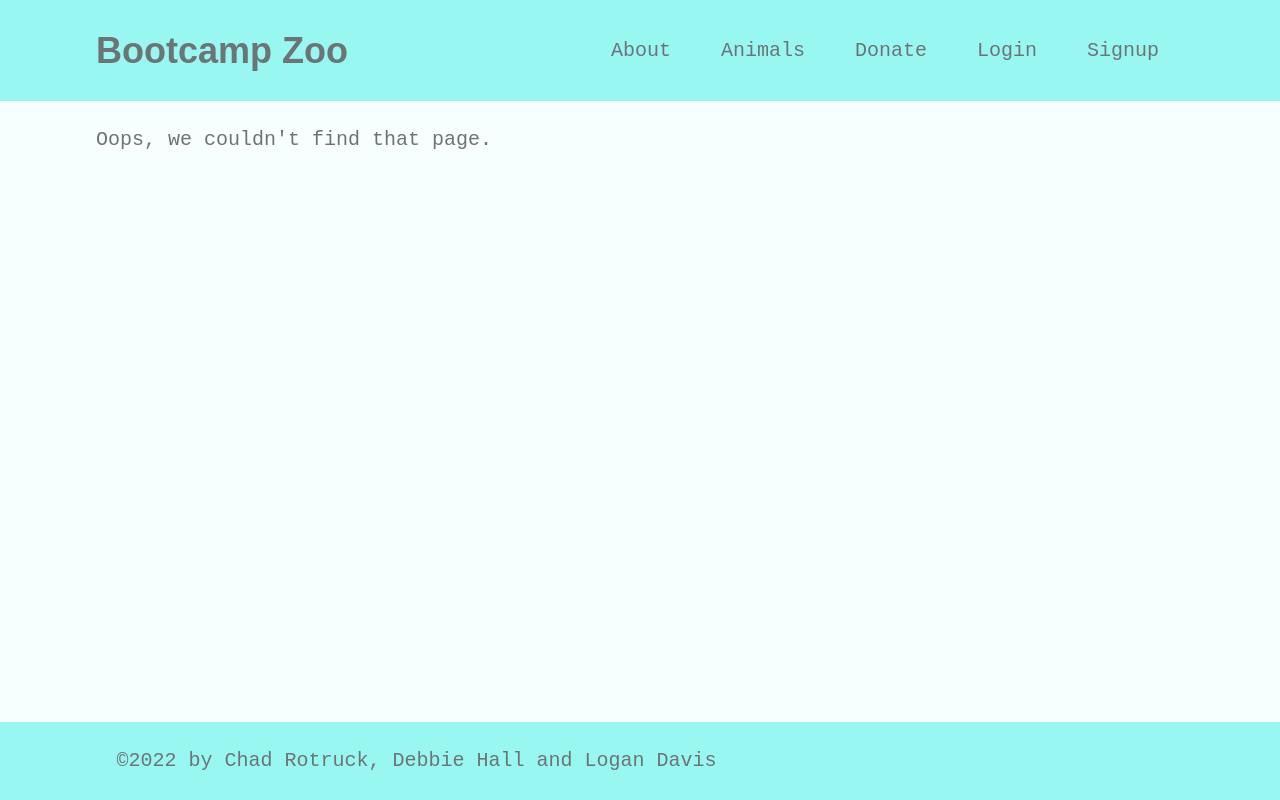
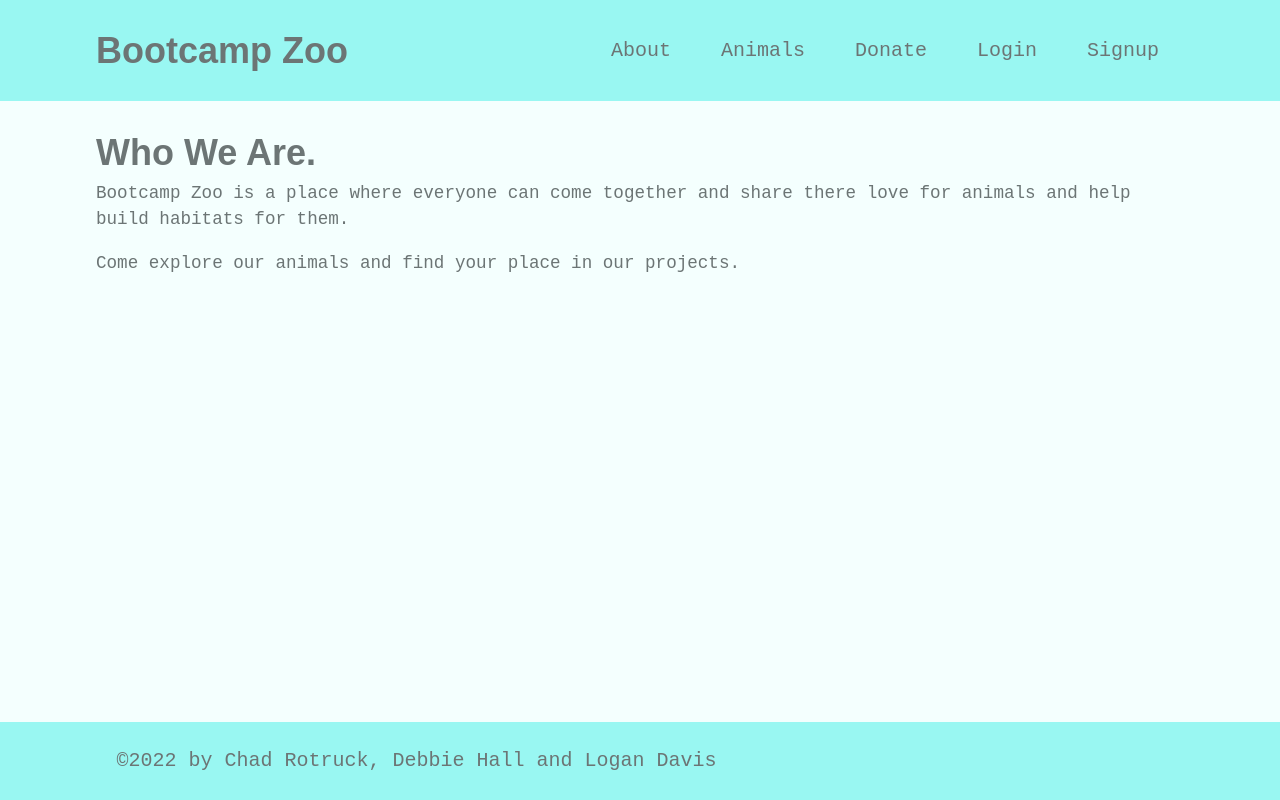
Before and after one commit to cmrotruck/bootcamp-zoo, a React (Create React App) app in the folder client/: page /about in a window 1280 px wide. Built offline with nearby package versions, Linux system fonts and the light colour scheme; the HTML template or start-up script is replaced by a standard one.

Commit message:
about page set up

```diff
--- a/client/src/App.js
+++ b/client/src/App.js
@@ -15,6 +15,7 @@ import NoMatch from "./pages/NoMatch";
 import SingleThought from "./pages/SingleThought";
 import Profile from "./pages/Profile";
 import Signup from "./pages/Signup";
+import About from "./pages/About";
 
 const httpLink = createHttpLink({ uri: "/graphql" });
 const authLink = setContext((_, { headers }) => {
@@ -45,6 +46,7 @@ function App() {
               <Route exact path="/thought" component={SingleThought} />
               <Route exact path="/profile/:username?" component={Profile} />
               <Route exact path="/thought/:id" component={SingleThought} />
+              <Route exact path="/about" component={About} />
 
               <Route component={NoMatch} />
             </Switch>
--- /dev/null
+++ b/client/src/pages/About.js
@@ -0,0 +1,15 @@
+import React from "react";
+
+const About = () => {
+  return (
+    <main>
+      <div className="flex-row justify-space-between">
+        <h1>Who We Are.</h1>
+        <p>Bootcamp Zoo is a place where everyone can come together and share there love for animals and help build habitats for them.</p>
+        <p>Come explore our animals and find your place in our projects.</p>
+      </div>
+    </main>
+  );
+};
+
+export default About;
```
